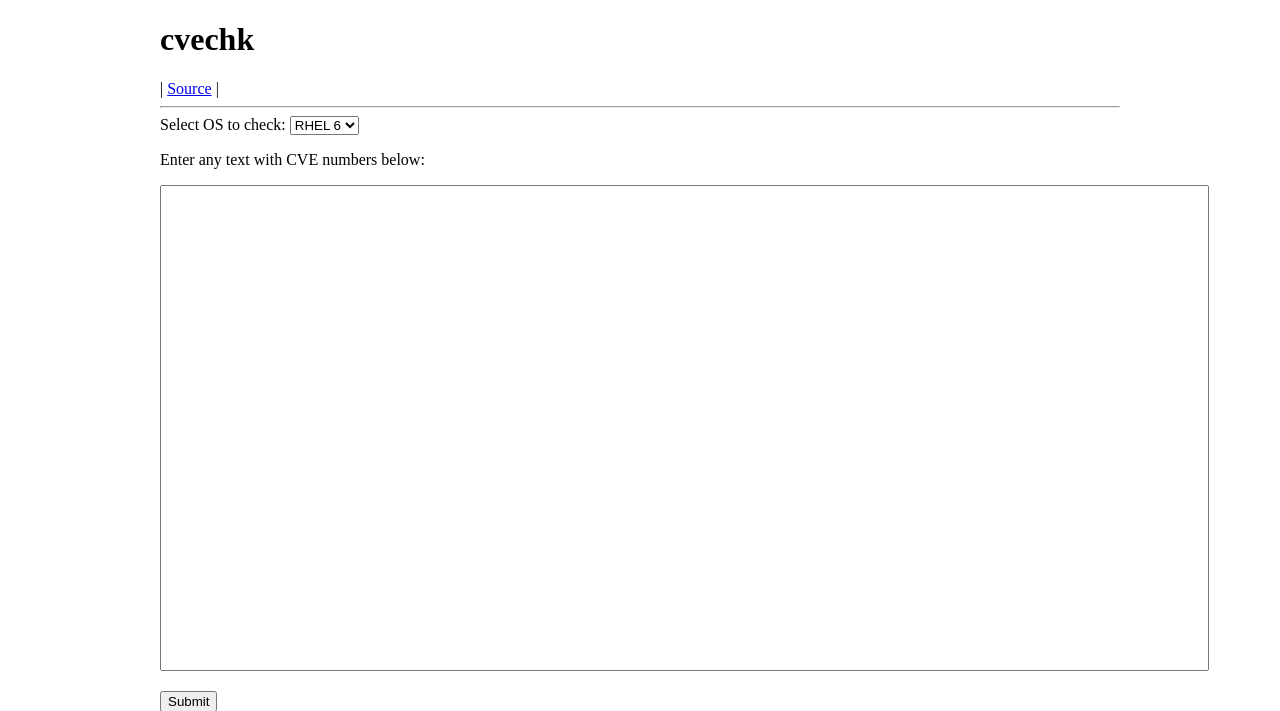
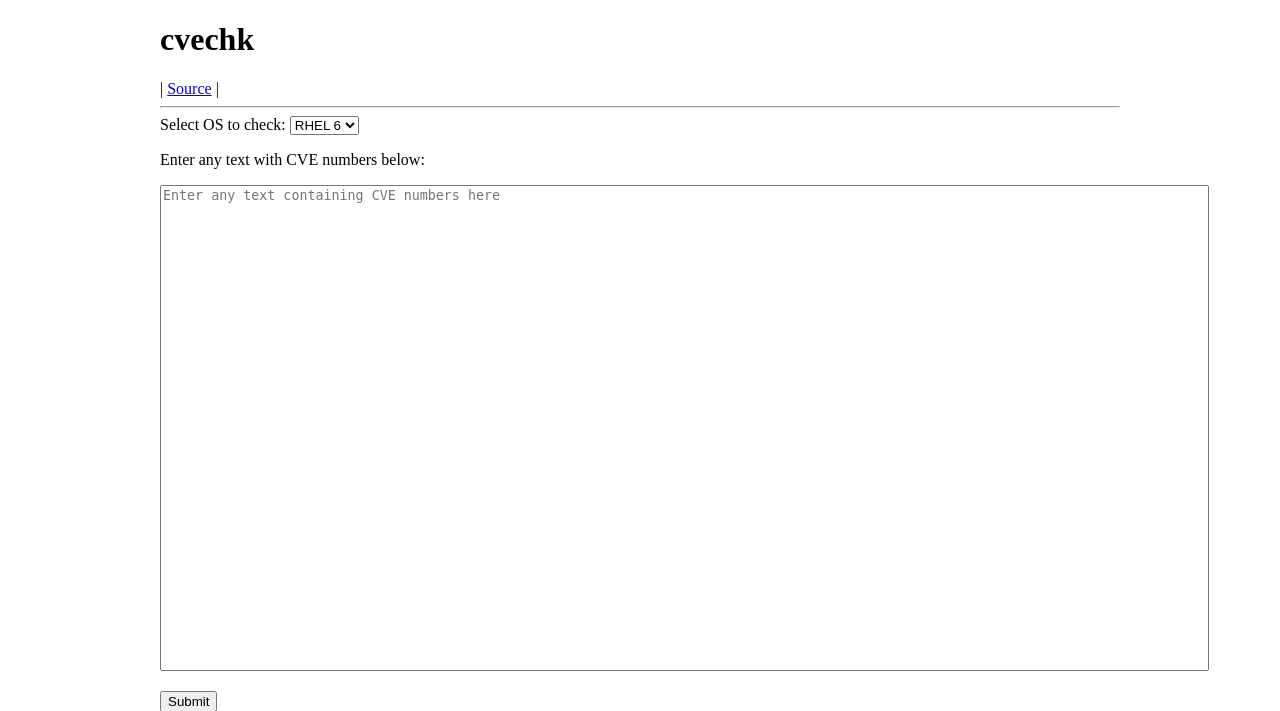
Before and after one commit to stephenl03/cvechk, a Flask app: page / in a window 1280 px wide. Shown: the top 711 px of the page. Run offline with Flask 2, Linux system fonts and the light colour scheme.

Commit message:
Add placeholder text

```diff
--- a/cvechk/templates/index.html
+++ b/cvechk/templates/index.html
@@ -5,7 +5,7 @@
     {{ form.hidden_tag() }}
     Select OS to check: {{ form.uos }}
     <p>Enter any text with CVE numbers below:</p>
-    {{ form.uinputtext(rows="32", cols="128") }}
+    {{ form.uinputtext(rows="32", cols="128", placeholder="Enter any text containing CVE numbers here") }}
     <p />
     {{ form.submit_button }}
 </form>
```
